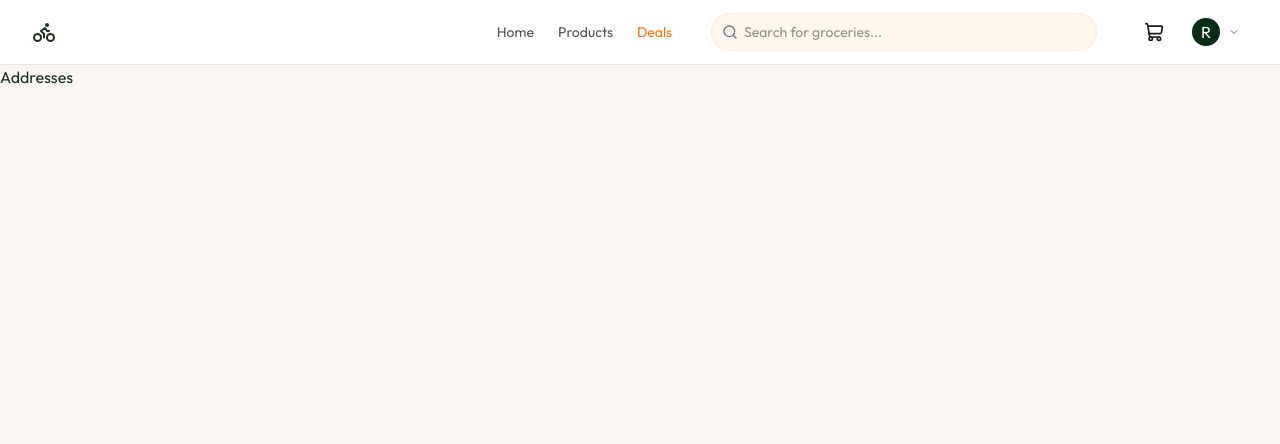
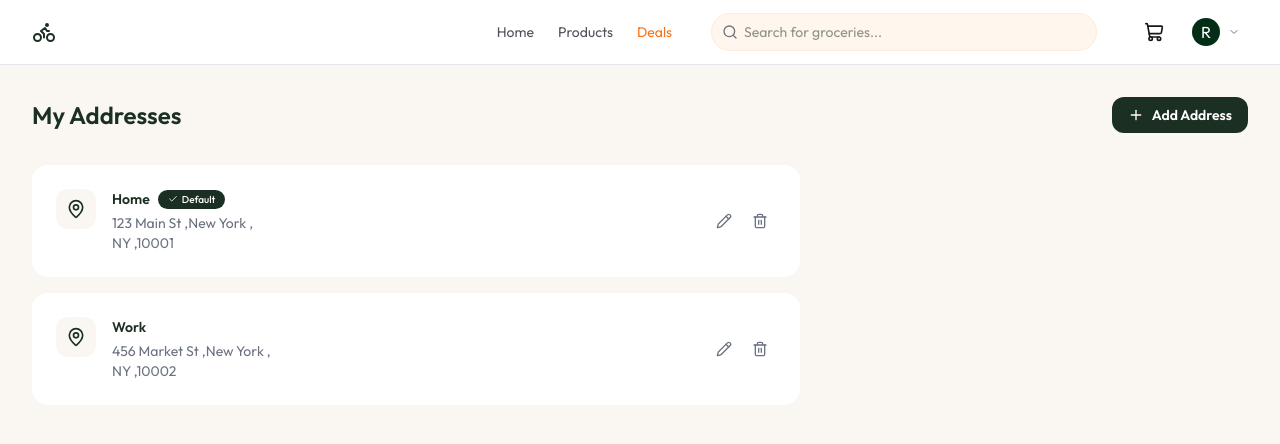
Before and after one commit to rahulprops/Grocery-Delivery, a React (Vite) app in the folder client/: page /addressed in a window 1280 px wide. Shown: the top 444 px of the page. Built offline with nearby package versions, Linux system fonts and the light colour scheme.

Commit message:
Addresses  page  and AddressForm component create

```diff
--- /dev/null
+++ b/client/src/components/AddressCard.tsx
@@ -0,0 +1,69 @@
+import { CheckIcon, MapPinIcon, PencilIcon, Trash2Icon } from "lucide-react";
+import type { Address } from "../types";
+
+
+interface AddressCardProps {
+    addr:Address;
+    onEditHandler: (addr:Address)=>void;
+    setAddresses : (addresses:Address[])=>void;
+}
+
+const AddressCard = ({addr,onEditHandler,setAddresses}:AddressCardProps) => {
+
+    const handlerDelete = async (id:string)=>{
+        console.log(id)
+    }
+  return (
+    <div key={addr._id} className=" max-w-3xl bg-white rounded-2xl p-6 items-center  flex justify-between">
+
+        {/* left  */}
+        <div className=" flex gap-4">
+            <div className=" size-10 rounded-xl bg-app-cream flex-center shrink-0">
+                <MapPinIcon  className=" size-5 text-app-green"/>
+            </div>
+            <div>
+                <div className=" flex items-center gap-2 mb-1">
+                <p className=" text-sm font-semibold text-app-green">
+                    {addr.label}
+                </p>
+                {addr.isDefault && (
+                    <span
+                     className=" flex-center gap-1 px-2.5 py-0.5 text-[10px] font-medium bg-app-green text-white rounded-full"
+                    >
+                        <CheckIcon className=" size-2.5" />
+                        Default
+                    </span>
+                )}
+                </div>
+                <p className="  text-sm text-app-text-light">
+                    {addr.address},{addr.city}, <br /> {addr.state} ,{addr.zip}
+                </p>
+            </div>
+
+        </div>
+
+        {/* right - action buttons */}
+
+        <div className=" flex items-center gap-1">
+
+            <button
+            onClick={()=>onEditHandler(addr)}
+             className=" p-2 text-app-text-light hover:text-app-green hover:bg-app-cream rounded-lg transition-colors"
+            >
+                <PencilIcon className="size-4" />
+            </button>
+
+              <button
+            onClick={()=>handlerDelete(addr._id)}
+             className=" p-2 text-app-text-light hover:text-app-green hover:bg-app-cream rounded-lg transition-colors"
+            >
+                <Trash2Icon className="size-4" />
+            </button>
+
+        </div>
+
+    </div>
+  )
+}
+
+export default AddressCard
--- /dev/null
+++ b/client/src/components/AddressForm.tsx
@@ -0,0 +1,87 @@
+import { XIcon } from "lucide-react";
+
+
+const AddressForm = ({resetForm,handleSubmit,form,setForm,editingId}:any) => {
+  return (
+    <>
+     {/* overlay */}
+     <div className=" fixed inset-0 bg-black/40 z-50"/>
+
+     {/* form container */}
+     <div onClick={resetForm} className=" fixed inset-0 z-50 flex-center p-4">
+        <form onClick={e=>e.stopPropagation()} onSubmit={handleSubmit}
+         className=" bg-white rounded-2xl p-6 w-full max-w-lg animate-fade-in"
+        >
+
+            {/* form header */}
+
+            <div className=" flex items-center justify-between mb-5" >
+           <h2 className=" text-lg font-semibold text-app-green">{editingId ? "Edit Address" : "Add New Address"}</h2>
+           <button type="button" onClick={resetForm} className=" p-2 hover:bg-app-cream rounded-lg">
+            <XIcon className=" size-5" />
+           </button>
+            </div>
+
+            {/* form input fields */}
+            <div className=" space-y-4">
+                 <div>
+                    <label htmlFor="" className=" block text-sm font-medium text-app-green mb-1.5">
+                        Label
+                    </label>
+                    <input type="text"  placeholder=" Home , Work, etc." required className=" w-full px-4 py-2.5 text-sm rounded-xl border border-app-border focus:border-app-green outline-none" value={form.label} onChange={(e)=>setForm({...form,label:e.target.value})} />
+                 </div>
+
+                  <div>
+                    <label htmlFor="" className=" block text-sm font-medium text-app-green mb-1.5">
+                        Street Address
+                    </label>
+                    <input type="text"   required className=" w-full px-4 py-2.5 text-sm rounded-xl border border-app-border focus:border-app-green outline-none" value={form.address} onChange={(e)=>setForm({...form,address:e.target.value})} />
+                 </div>
+                 <div className=" grid grid-cols-2 gap-3">
+                  <div>
+                    <label htmlFor="" className=" block text-sm font-medium text-app-green mb-1.5">
+                        City
+                    </label>
+                    <input type="text"   required className=" w-full px-4 py-2.5 text-sm rounded-xl border border-app-border focus:border-app-green outline-none" value={form.city} onChange={(e)=>setForm({...form, city:e.target.value})} />
+                 </div>
+                  <div>
+                    <label htmlFor="" className=" block text-sm font-medium text-app-green mb-1.5">
+                        State
+                    </label>
+                    <input type="text"   required className=" w-full px-4 py-2.5 text-sm rounded-xl border border-app-border focus:border-app-green outline-none" value={form.state} onChange={(e)=>setForm({...form,state:e.target.value})} />
+                 </div>
+                 </div>
+
+                 <div className=" grid grid-cols-2 gap-3">
+                     <div>
+                    <label htmlFor="" className=" block text-sm font-medium text-app-green mb-1.5">
+                        ZIP code
+                    </label>
+                    <input type="text"   required className=" w-full px-4 py-2.5 text-sm rounded-xl border border-app-border focus:border-app-green outline-none" value={form.zip} onChange={(e)=>setForm({...form,zip:e.target.value})} />
+                 </div>
+                 <div className=" flex items-end pb-1">
+                    <label htmlFor="" className=" block text-sm font-medium text-app-green mb-1.5">
+                        <input type="checkbox"  checked={form.isDefault} onChange={(e)=>setForm({...form,isDefault:e.target.checked})} />
+                        <span className=" text-sm text-app-text">Set as Default</span>
+                    </label>
+                 </div>
+                 </div>
+
+
+            </div>
+
+            {/* submit button */}
+            <button type="submit" className=" mt-6 w-full py-3 bg-app-green text-white font-semibold  rounded-xl hover:bg-app-green-light transition-colors">
+              {editingId ? "Update Address" : " Save Address"}
+            </button>
+
+
+        </form>
+
+     </div>
+
+    </>
+  )
+}
+
+export default AddressForm
--- a/client/src/components/Navbar.tsx
+++ b/client/src/components/Navbar.tsx
@@ -138,7 +138,7 @@
                       )}
 
                       {user && (
-                        <Link to="/addresses" className="dropdown-link">
+                        <Link to="/addressed" className="dropdown-link">
                           <MapPinIcon size={16} />
                           Addresses
                         </Link>
--- a/client/src/pages/Addresses.tsx
+++ b/client/src/pages/Addresses.tsx
@@ -1,8 +1,97 @@
+import React, { useEffect, useState } from "react";
+import type { Address } from "../types";
+import { dummyAddressData } from "../assets/assets";
+import { MapPinIcon, PlusIcon } from "lucide-react";
+import Loading from "../components/Loading";
+import AddressCard from "../components/AddressCard";
+import AddressForm from "../components/AddressForm";
 
 
 const Addresses = () => {
+  const [addresses,setAddresses]=useState<Address[]>([])
+  const [loading,setLoading]=useState(true)
+  const [showForm,setShowForm]=useState(false)
+  const [editingId,setEditingId]=useState<string | null>(null)
+  const [form,setForm]=useState({
+    label:"",
+    address:"",
+    city:"",
+    state:"",
+    zip:"",
+    isDefault:false
+  })
+  console.log("address")
+  const resetForm = ()=>{
+    setForm({label:"",address:"",city:"",state:"",zip:"",isDefault:false});
+    setShowForm(false)
+    setEditingId(null)
+  }
+
+    const handleSubmit = async (e:React.SubmitEvent)=>{
+      e.preventDefault()
+
+    }
+
+    const onEditHandler = (add:Address)=>{
+      setForm({
+        label:add.label,
+        address:add.address,
+        city:add.city,
+        state:add.state,
+        zip:add.zip,
+        isDefault:add.isDefault
+      })
+      setEditingId(add._id)
+      setShowForm(true)
+    }
+    if(showForm) {
+      console.log(" shwo form")
+    }
+
+    useEffect(()=>{
+      setAddresses(dummyAddressData)
+      setTimeout(() => {
+         setLoading(false)
+      }, 1000);
+    },[])
+
   return (
-    <div>Addresses</div>
+    <div className=" min-h-screen bg-app-cream">
+      <div className=" max-w-7xl mx-auto px-4 sm:px-6 lg:px-8 py-8">
+           {/* page header         */}
+           <div className=" flex items-center justify-between mb-8">
+            <h1 className=" text-2xl font-semibold text-app-green">My Addresses</h1>
+                 <button
+                 onClick={()=>{resetForm();setShowForm(true)}}
+                  className=" px-4 py-2 bg-app-green text-white text-sm font-semibold rounded-xl hover:bg-app-green-light transition-colors flex items-center gap-2"
+                 ><PlusIcon  className=" size-4"/>Add Address</button>
+           </div>
+
+           {/* form Modal */}
+                {showForm && <AddressForm resetForm={resetForm}  handleSubmit={handleSubmit}  form={form} setForm={setForm} editingId={editingId}/>}
+           {/* Addresses list */}
+
+           {loading ? (
+            <Loading/>
+           ): addresses.length === 0 ? (
+            <div className=" text-center py-16">
+              <MapPinIcon className=" size-16 font-semibold text-app-border mx-auto mb-4" />
+              <h2 className=" text-lg font-semibold text-app-green mb-2">No addressed saved</h2>
+              <p className=" text-sm text-app-text-light">Add an address for faster checkout</p>
+
+            </div>
+           ):(
+            <div className=" space-y-4">
+              {addresses.map((addr)=>(
+              <AddressCard key={addr._id} addr={addr} onEditHandler={onEditHandler} setAddresses={setAddresses} />
+              ))}
+
+            </div>
+           )}
+
+      </div>
+
+    </div>
   )
 }
 
```
